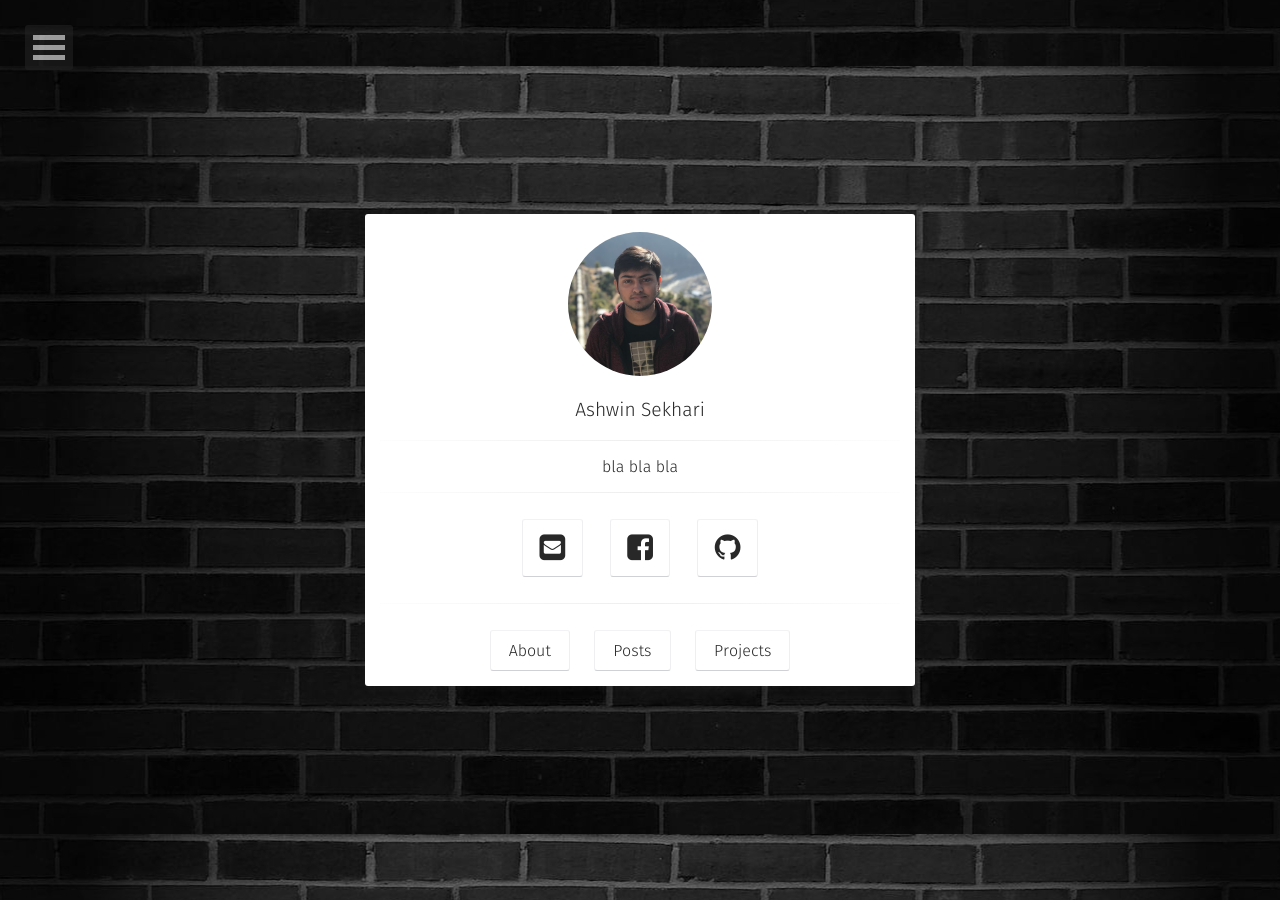
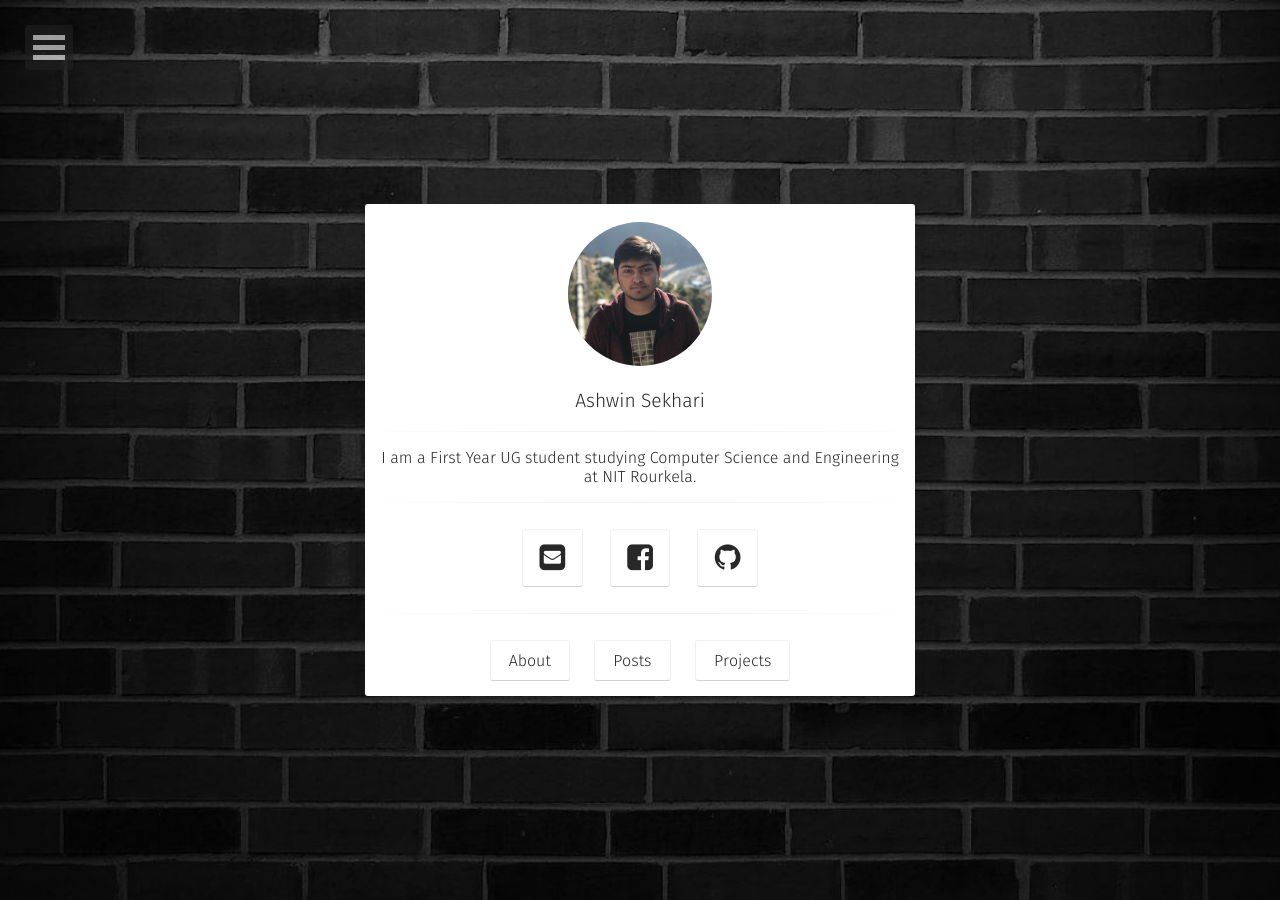
Before and after one commit to ashsek/jekyll-theme, a Jekyll site: the page built from index.html, in a window 1280 px wide. Built offline with Jekyll 4.4.1, drawn with Linux system fonts in a browser that asks for light colours; some web fonts are replaced.

Commit message:
edit bio

```diff
--- a/_config.yml
+++ b/_config.yml
@@ -1,12 +1,12 @@
 # Site
 title:              Ashwin Sekhari
-bio:                'bla bla bla'
-description:        "yoyoyoy"
+bio:                'I am a First Year UG student studying Computer Science and Engineering at NIT Rourkela.'
+description:        "About Ashwin"
 reading_time:       true
 words_per_minute:   200
 logo:               'assets/img/logo.png'
 background:         'assets/img/placeholder-big.jpg'
-tiled_bg:           true   # Set this true if you want to tile your background image, otherwise it will be covered
+tiled_bg:           false   # Set this true if you want to tile your background image, otherwise it will be covered
 locale:             en_US
 url:                https://ashsek.github.io
 
```
Also changed, not shown: 1 other file.
